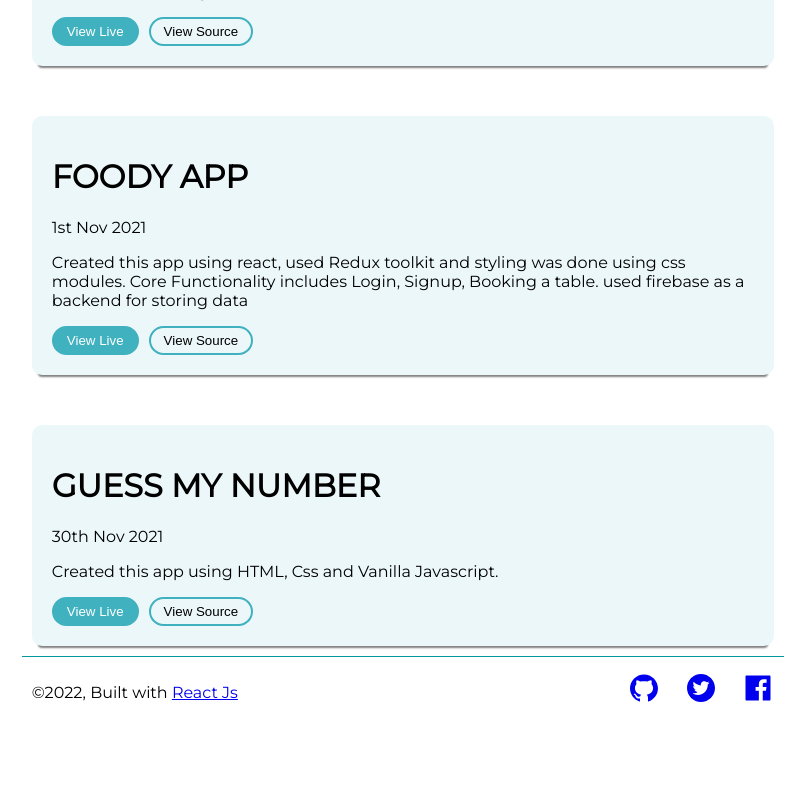
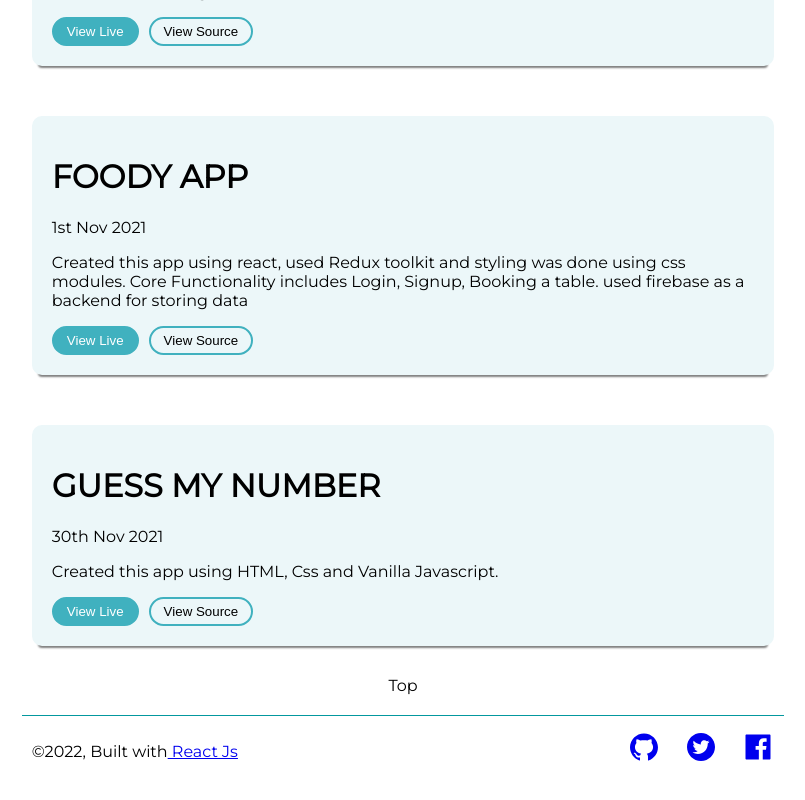
Before and after one commit to abhiaswale/portfolio, a React (Create React App) app: page /projects in a window 1280 px wide. Shown: the part 314-1114 px from the top of the page, without its empty margins (237-1042 px from the left). Before the commit the page ends 1042 px from the top, so only its background shows below. Built offline with nearby package versions, Linux system fonts and the light colour scheme.

Commit message:
added scrolling

```diff
--- a/src/Components/Layout/Footer.js
+++ b/src/Components/Layout/Footer.js
@@ -6,12 +6,13 @@ import {
   AiFillTwitterCircle,
   AiFillFacebook,
 } from "react-icons/ai";
-import ScrollTop from "./ScrollTop";
+import ScrollTopBtn from "./ScrollTopBtn";
 
 const MainWrp = styled.div`
   display: grid;
   grid-template-columns: 1fr;
   align-content: center;
+  margin-bottom: 50px;
 `;
 
 const Container = styled.div`
@@ -37,15 +38,27 @@ const IconWrapper = styled.div`
   grid-gap: 25px;
   font-size: 2rem;
 `;
+
+const BtnWrap = styled.div`
+  display: flex;
+  align-items: center;
+  justify-content: center;
+  flex-direction: column;
+  margin: 20px 0px;
+`;
+
 const Footer = () => {
   return (
     <MainWrp>
-      <ScrollTop />
+      <BtnWrap>
+        <ScrollTopBtn />
+        <div>Top</div>
+      </BtnWrap>
       <Container>
         <Wrapper>
           <p>
-            <span>©2022</span>, Built with{" "}
-            <a href="https://reactjs.org/">React Js</a>
+            <span>©2022</span>, Built with
+            <a href="https://reactjs.org/"> React Js</a>
           </p>
           <IconWrapper>
             <a href="https://github.com/abhiaswale">
--- a/src/Components/Layout/Layout.js
+++ b/src/Components/Layout/Layout.js
@@ -7,7 +7,7 @@ const Layout = (props) => {
     <Fragment>
       <Navbar />
       <main>{props.children}</main>
-      <Footer />
+      {/* <Footer /> */}
     </Fragment>
   );
 };
--- a/src/Components/Layout/Navbar.js
+++ b/src/Components/Layout/Navbar.js
@@ -1,5 +1,5 @@
 import React from "react";
-import { NavLink } from "react-router-dom";
+import { NavLink, useNavigate } from "react-router-dom";
 import styled from "styled-components";
 import Logo from "../../images/Logo3.png";
 
@@ -29,6 +29,7 @@ const LogoImg = styled.img`
   object-fit: cover;
   width: 190px;
   height: auto;
+  cursor: pointer;
 `;
 
 const Right = styled.div`
@@ -60,30 +61,36 @@ const MyNavLink = styled(NavLink)`
 `;
 
 const Navbar = () => {
+  let navigate = useNavigate();
+  const GoHome = () => {
+    navigate("/");
+  };
+
+  const scrollToBottom = () => {
+    window.scrollTo({
+      top: document.documentElement.scrollHeight,
+      behavior: "smooth",
+    });
+    console.log(document.documentElement.scrollHeight);
+  };
   return (
     <Container>
       <Wrapper>
         <Left>
-          <LogoImg src={Logo} />
+          <LogoImg src={Logo} onClick={GoHome} />
         </Left>
         <Right>
           <LinkWrapper>
             <Links>
               <LinkItem>
-                <MyNavLink
-                  to="/"
-                  // activeStyle={{
-                  //   fontWeight: "bold",
-                  //   color: "red",
-                  // }}
-                >
-                  HOME
-                </MyNavLink>
+                <MyNavLink to="/">HOME</MyNavLink>
               </LinkItem>
               <LinkItem>
                 <MyNavLink to="/projects">PROJECTS</MyNavLink>
               </LinkItem>
-              <LinkItem>CONTACT</LinkItem>
+              <LinkItem>
+                <span onClick={scrollToBottom}>CONTACT</span>
+              </LinkItem>
             </Links>
           </LinkWrapper>
         </Right>
--- /dev/null
+++ b/src/Components/Layout/ScrollToTop.js
@@ -0,0 +1,12 @@
+import { useEffect } from "react";
+import { useLocation } from "react-router-dom";
+
+export default function ScrollToTop() {
+  const { pathname } = useLocation();
+
+  useEffect(() => {
+    window.scrollTo(0, 0);
+  }, [pathname]);
+
+  return null;
+}
--- a/src/Components/Layout/ScrollTop.js
+++ b/src/Components/Layout/ScrollTopBtn.js
@@ -2,10 +2,13 @@ import React, { Fragment, useEffect, useState } from "react";
 import { CgChevronUp } from "react-icons/cg";
 import styled from "styled-components";
 const UpButton = styled.button`
-  font-size: 3rem;
-  width: 20%;
+  font-size: 2rem;
+  font-weight: bold;
+  background: transparent;
+  border: none;
+  cursor: pointer;
 `;
-const ScrollTop = () => {
+const ScrollTopBtn = () => {
   const [isVisible, setIsVisible] = useState(false);
   useEffect(() => {
     window.addEventListener("scroll", () => {
@@ -23,6 +26,7 @@ const ScrollTop = () => {
       behavior: "smooth",
     });
   };
+
   return (
     <Fragment>
       {isVisible && (
@@ -34,4 +38,4 @@ const ScrollTop = () => {
   );
 };
 
-export default ScrollTop;
+export default ScrollTopBtn;
--- a/src/Components/MyProjects/MyProjects.js
+++ b/src/Components/MyProjects/MyProjects.js
@@ -21,6 +21,7 @@ const MyProjects = () => {
   const projectsList = projectItems.map((proj) => (
     <ProjectItem
       id={proj.id}
+      key={proj.id}
       name={proj.name}
       date={proj.date}
       detailedDescription={proj.detailedDescription}
--- a/src/Components/MyProjects/ProjectItem.js
+++ b/src/Components/MyProjects/ProjectItem.js
@@ -12,7 +12,7 @@ const Container = styled.div`
   -moz-box-shadow: 0 8px 6px -6px grey;
   box-shadow: 0 8px 2px -6px grey;
 `;
-const Wrapper = styled.div``;
+// const Wrapper = styled.div``;
 const Temp = styled.div`
   display: flex;
   justify-content: flex-start;
@@ -21,6 +21,9 @@ const Temp = styled.div`
 const BtnName = styled.a`
   color: white;
   text-decoration: none;
+  &:hover {
+    color: ${(props) => props.name === "source" && "white"};
+  }
   color: ${(props) => props.name === "source" && "black"};
 `;
 
--- a/src/Components/MyWork/WorkItem.js
+++ b/src/Components/MyWork/WorkItem.js
@@ -45,6 +45,9 @@ const WorkItem = (props) => {
             View Source
           </BtnName>
         </Button>
+        {/* <Button name="live">
+          <BtnName link={props.live}>View Live</BtnName>
+        </Button> */}
       </BtnWrapper>
     </Container>
   );
--- a/src/Pages/Home.js
+++ b/src/Pages/Home.js
@@ -1,10 +1,12 @@
 import React from "react";
+import Footer from "../Components/Layout/Footer";
 import MainContent from "../Components/MainContent";
 
 const Home = () => {
   return (
     <div>
       <MainContent />
+      <Footer />
     </div>
   );
 };
--- a/src/Pages/Projects.js
+++ b/src/Pages/Projects.js
@@ -1,10 +1,12 @@
 import React from "react";
+import Footer from "../Components/Layout/Footer";
 import MyProjects from "../Components/MyProjects/MyProjects";
 
 const Projects = () => {
   return (
     <div>
       <MyProjects />
+      <Footer />
     </div>
   );
 };
--- a/src/index.css
+++ b/src/index.css
@@ -5,4 +5,5 @@ body {
   padding: 0;
   box-sizing: border-box;
   font-family: "Montserrat", sans-serif;
+  height: 100%;
 }
--- a/src/index.js
+++ b/src/index.js
@@ -3,10 +3,12 @@ import ReactDOM from "react-dom";
 import "./index.css";
 import App from "./App";
 import { BrowserRouter } from "react-router-dom";
+import ScrollToTop from "./Components/Layout/ScrollToTop";
 
 ReactDOM.render(
   <React.StrictMode>
     <BrowserRouter>
+      <ScrollToTop />
       <App />
     </BrowserRouter>
   </React.StrictMode>,
```
